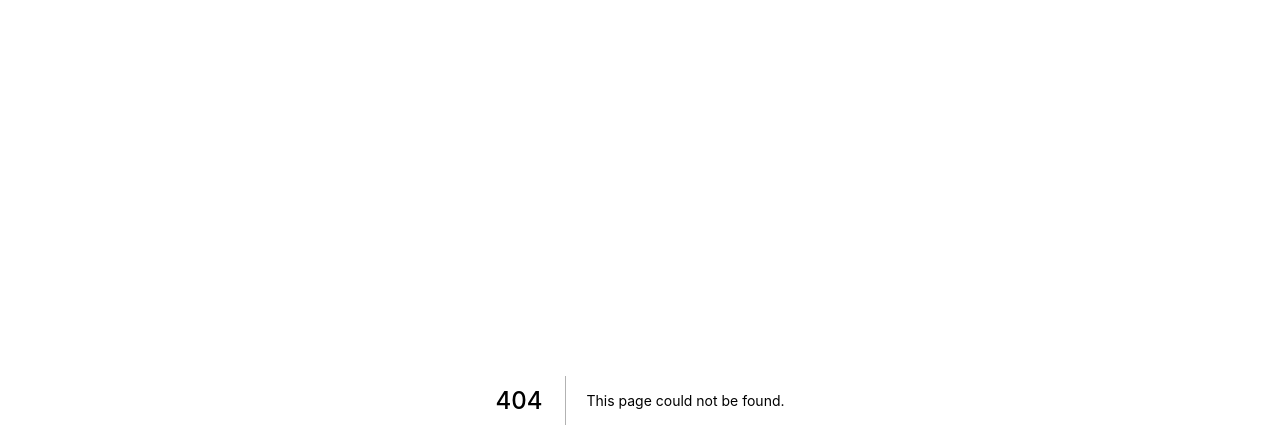
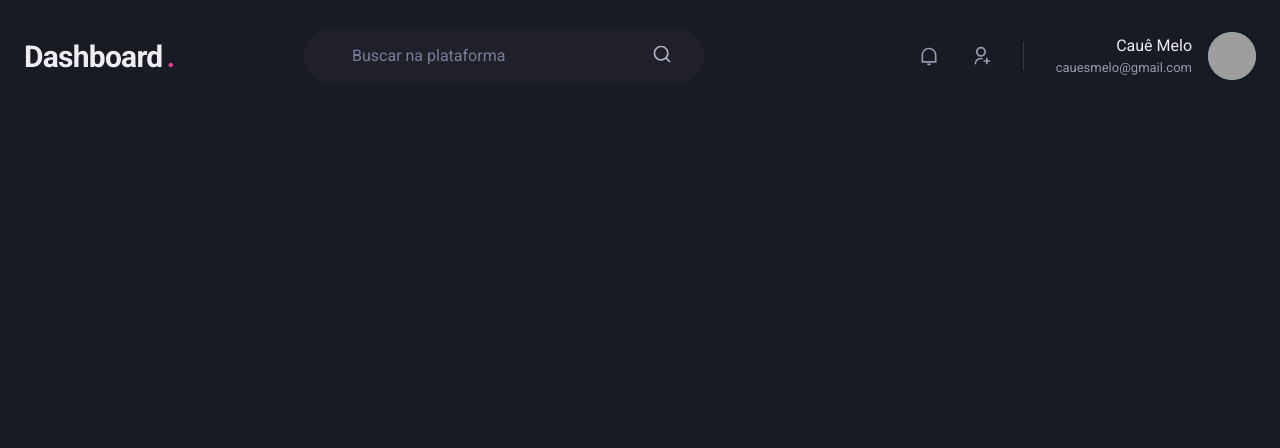
Before and after one commit to cauesmelo/dashboard-next, a Next.js app: page /dashboard in a window 1280 px wide. Before the commit this address had no page. Shown: the top 448 px of the page. Built offline with nearby package versions, Linux system fonts and the light colour scheme; grey boxes are pictures that could not be loaded.

Commit message:
feat: add header component

```diff
--- a/package.json
+++ b/package.json
@@ -16,7 +16,8 @@
     "framer-motion": "^4.1.17",
     "next": "11.1.2",
     "react": "17.0.2",
-    "react-dom": "17.0.2"
+    "react-dom": "17.0.2",
+    "react-icons": "^4.2.0"
   },
   "devDependencies": {
     "@types/node": "^16.10.2",
--- /dev/null
+++ b/src/components/Header.tsx
@@ -0,0 +1,77 @@
+import { Flex, Text, Input, Icon, HStack, Box, Avatar } from "@chakra-ui/react";
+import { RiNotificationLine, RiSearchLine, RiUserAddLine } from 'react-icons/ri';
+
+export const Header = () => {
+  return (
+    <Flex
+      as="header"
+      w="100%"
+      maxWidth="1480px"
+      h="20"
+      mx="auto"
+      mt="4"
+      align="center"
+      px="6"
+    >
+      <Text
+        fontSize="3xl"
+        fontWeight="bold"
+        letterSpacing="tight"
+        w="64"
+      >
+        Dashboard
+        <Text color="pink.500" as="span" ml="1">.</Text>
+      </Text>
+
+
+      <Flex
+        as="label"
+        flex="1"
+        py="4"
+        px="8"
+        ml="6"
+        maxWidth="400"
+        alignSelf="center"
+        color="gray.200"
+        position="relative"
+        bg="gray.800"
+        borderRadius="full"
+      >
+        <Input
+          color="grey.50"
+          variant="unstyled"
+          placeholder="Buscar na plataforma"
+          px="4"
+          mr="4"
+          _placeholder={{
+            color: 'gray.400'
+          }}
+        />
+        <Icon as={RiSearchLine} fontSize="20px" />
+      </Flex>
+
+      <Flex align="center" ml="auto">
+        <HStack
+          spacing="8"
+          mx="8"
+          pr="8"
+          py="1"
+          color="gray.300"
+          borderRightWidth={1}
+          borderColor="gray.700"
+        >
+          <Icon as={RiNotificationLine} fontSize="20" />
+          <Icon as={RiUserAddLine} fontSize="20" />
+        </HStack>
+        <Flex align="center">
+          <Box mr="4" textAlign="right">
+            <Text>Cauê Melo</Text>
+            <Text color="gray.300" fontSize="small">cauesmelo@gmail.com</Text>
+          </Box>
+
+          <Avatar size="md" name="Cauê Melo" src="https://xesque.rocketseat.dev/users/avatar/profile-6dce5bcb-a27c-4fe1-8f88-3d569ee6b1b6.jpg" />
+        </Flex>
+      </Flex>
+    </Flex>
+  )
+}
--- /dev/null
+++ b/src/pages/dashboard.tsx
@@ -0,0 +1,9 @@
+import { Header } from "../components/Header";
+
+export const Dashboard = () => {
+  return (
+    <Header></Header>
+  )
+}
+
+export default Dashboard;
```
Also changed, not shown: 1 other file (tests, documents, lock files or other folders).
